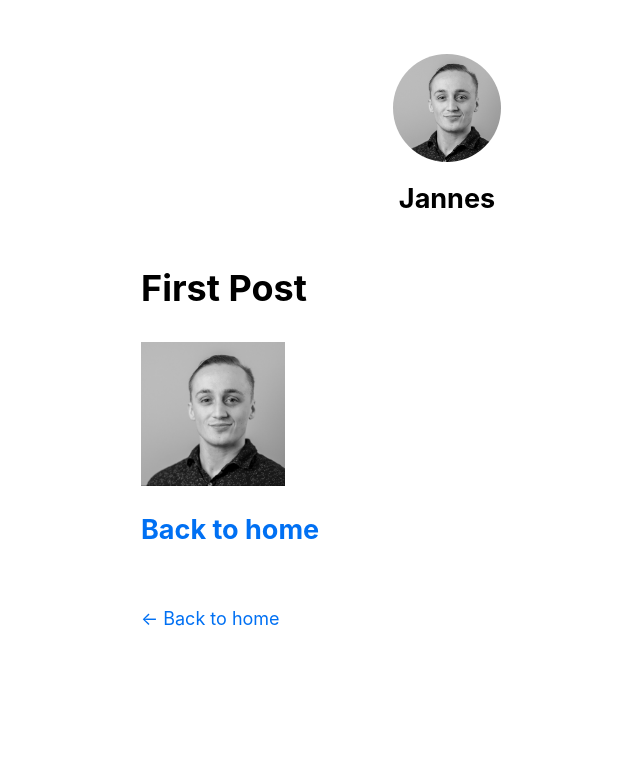
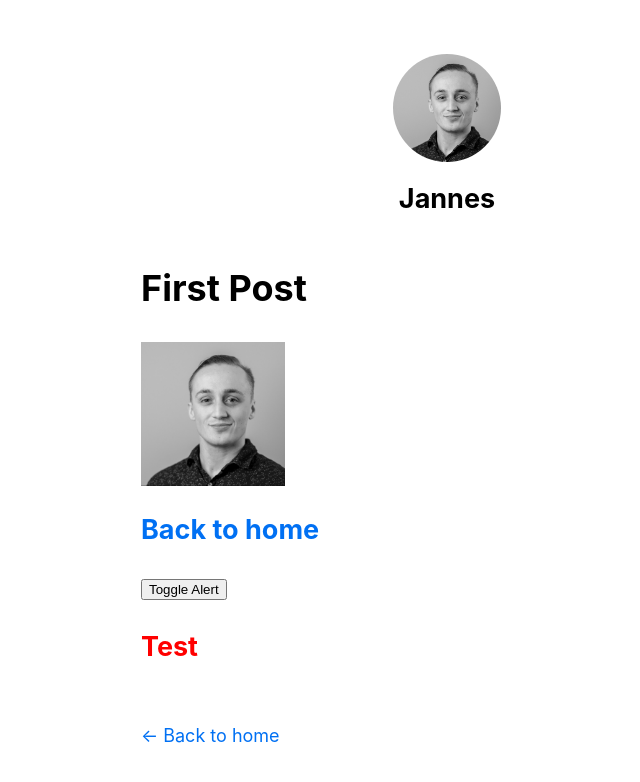
Before and after one commit to jaussems/nextJsBlogTutorial, a Next.js app: page /posts/first-post in a window 1280 px wide. Shown: the top 782 px of the page, without its empty margins (193-833 px from the left). Built offline with nearby package versions, Linux system fonts and the light colour scheme.

Commit message:
added toggle to test clsx

```diff
--- a/components/alert.js
+++ b/components/alert.js
@@ -9,6 +9,7 @@ export default function Alert({ children, type }) {
                 [styles.error]: type === 'error',
             })}
         >
+            <h2>Test</h2>
             {children}
         </div>
     );
--- a/pages/index.js
+++ b/pages/index.js
@@ -1,4 +1,5 @@
 import Head from 'next/head';
+import Link from 'next/link';
 import Layout, { siteTitle } from '../components/layout';
 import utilStyles from '../styles/utils.module.css';
 
@@ -13,6 +14,7 @@ export default function Home() {
         <p>
           This is a introduction example Site to get a grasp of what NextJs is about.
         </p>
+        Go to my first <Link href="/posts/first-post">post</Link>
       </section>
     </Layout>
   );
--- a/pages/posts/first-post.js
+++ b/pages/posts/first-post.js
@@ -2,8 +2,21 @@ import Link from 'next/link';
 import Head from 'next/head';
 import Layout from '../../components/layout';
 import ImageComponent from '../../components/image';
+import Alert from '../../components/alert';
+import { useState } from 'react';
+
+
+
+
 
 export default function FirstPost() {
+    const [toggleType, setToggleType] = useState(false);
+
+    function toggleShowAlert() {
+        setToggleType(!toggleType);
+    }
+
+
     return (
         <Layout>
             <Head>
@@ -14,6 +27,11 @@ export default function FirstPost() {
             <h2>
                 <Link href="/">Back to home</Link>
             </h2>
+            <button onClick={() => {
+                toggleShowAlert()
+            }}>Toggle Alert</button>
+
+            <Alert type={toggleType ? 'success' : 'error'}></Alert>
         </Layout>
     );
 }
```
